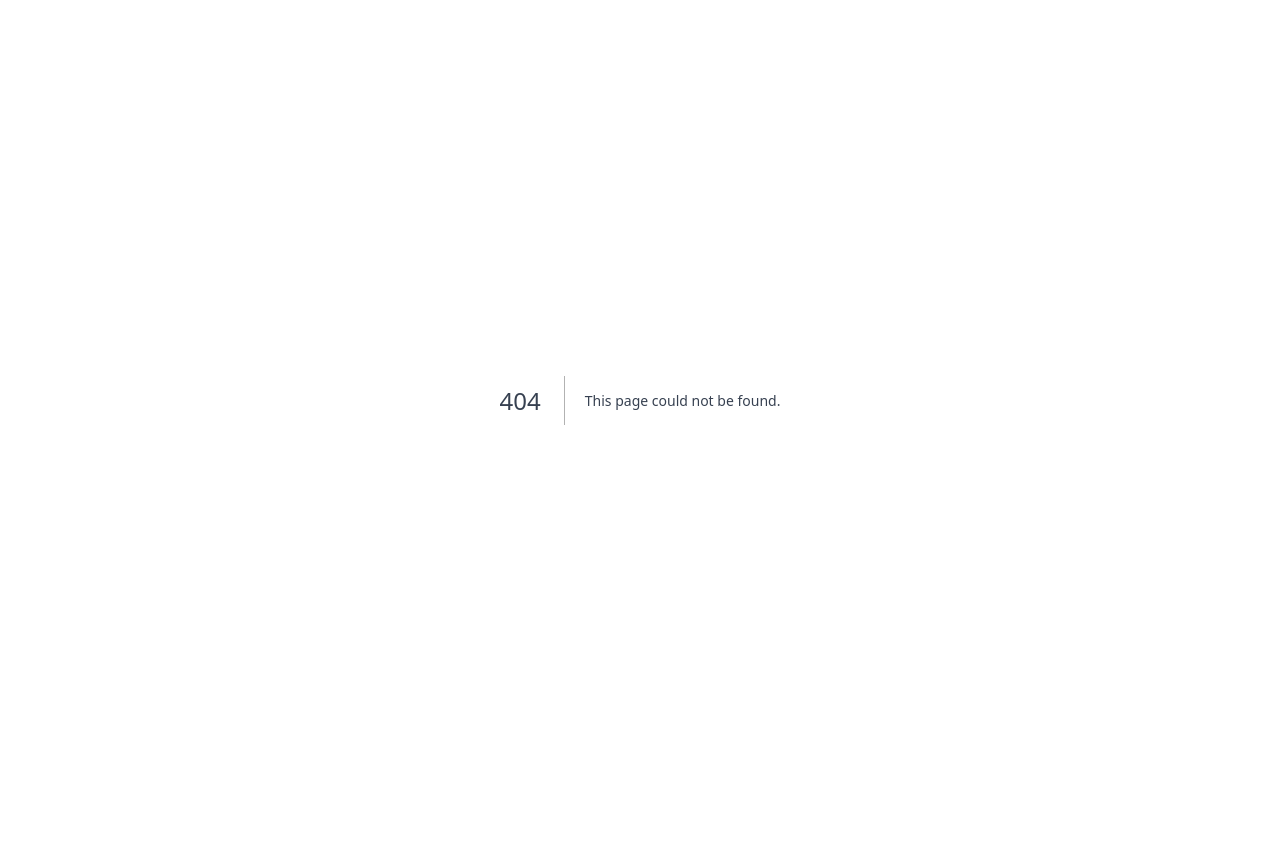
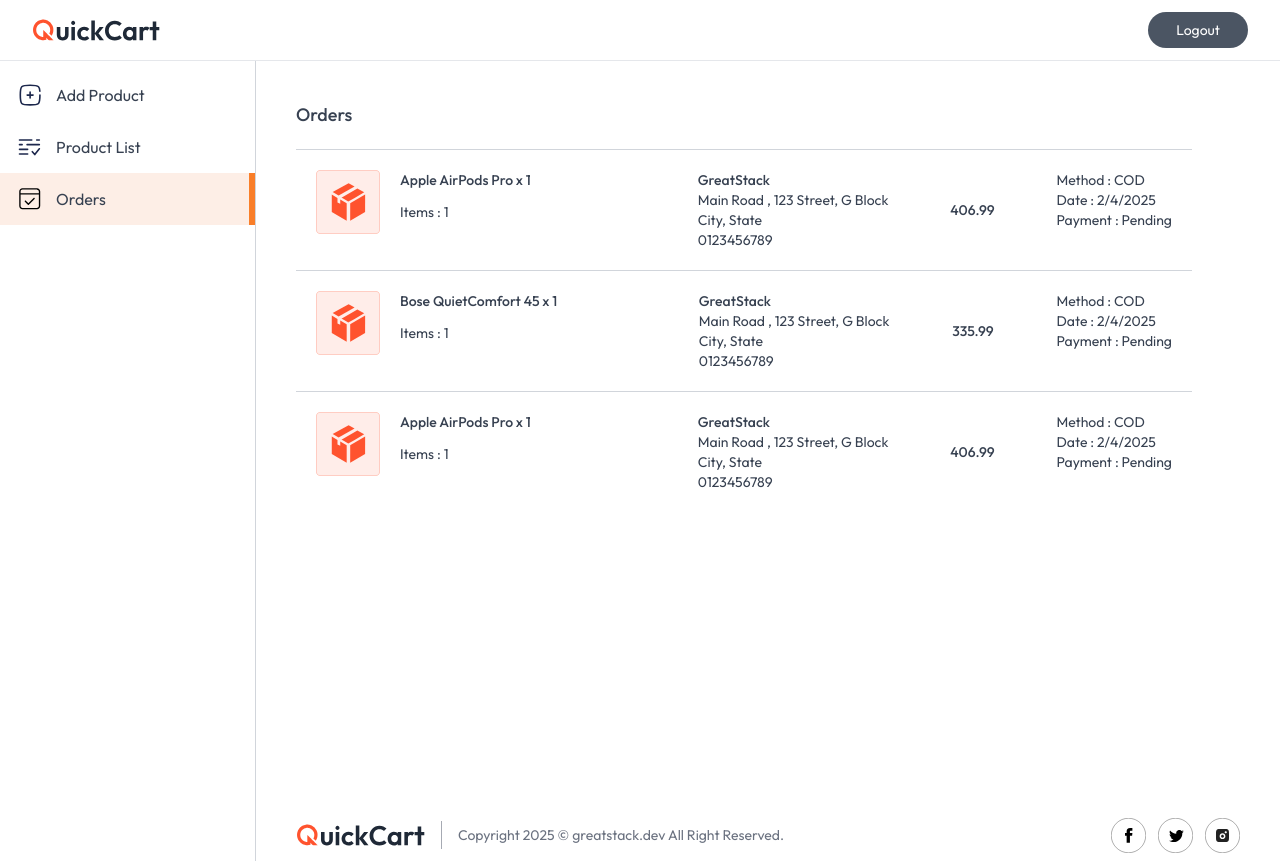
Before and after one commit to Wealthometer/Quick-Cart, a Next.js app: page /seller/orders in a window 1280 px wide. Before the commit this address had no page. Before the commit the page ends 800 px from the top, so only its background shows below. Built offline with nearby package versions, Linux system fonts and the light colour scheme.

Commit message:
Create page.jsx

```diff
--- /dev/null
+++ b/app/seller/orders/page.jsx
@@ -0,0 +1,73 @@
+'use client';
+import React, { useEffect, useState } from "react";
+import { assets, orderDummyData } from "@/assets/assets";
+import Image from "next/image";
+import { useAppContext } from "@/context/AppContext";
+import Footer from "@/components/seller/Footer";
+import Loading from "@/components/Loading";
+
+const Orders = () => {
+
+    const { currency } = useAppContext();
+
+    const [orders, setOrders] = useState([]);
+    const [loading, setLoading] = useState(true);
+
+    const fetchSellerOrders = async () => {
+        setOrders(orderDummyData);
+        setLoading(false);
+    }
+
+    useEffect(() => {
+        fetchSellerOrders();
+    }, []);
+
+    return (
+        <div className="flex-1 h-screen overflow-scroll flex flex-col justify-between text-sm">
+            {loading ? <Loading /> : <div className="md:p-10 p-4 space-y-5">
+                <h2 className="text-lg font-medium">Orders</h2>
+                <div className="max-w-4xl rounded-md">
+                    {orders.map((order, index) => (
+                        <div key={index} className="flex flex-col md:flex-row gap-5 justify-between p-5 border-t border-gray-300">
+                            <div className="flex-1 flex gap-5 max-w-80">
+                                <Image
+                                    className="max-w-16 max-h-16 object-cover"
+                                    src={assets.box_icon}
+                                    alt="box_icon"
+                                />
+                                <p className="flex flex-col gap-3">
+                                    <span className="font-medium">
+                                        {order.items.map((item) => item.product.name + ` x ${item.quantity}`).join(", ")}
+                                    </span>
+                                    <span>Items : {order.items.length}</span>
+                                </p>
+                            </div>
+                            <div>
+                                <p>
+                                    <span className="font-medium">{order.address.fullName}</span>
+                                    <br />
+                                    <span >{order.address.area}</span>
+                                    <br />
+                                    <span>{`${order.address.city}, ${order.address.state}`}</span>
+                                    <br />
+                                    <span>{order.address.phoneNumber}</span>
+                                </p>
+                            </div>
+                            <p className="font-medium my-auto">{currency}{order.amount}</p>
+                            <div>
+                                <p className="flex flex-col">
+                                    <span>Method : COD</span>
+                                    <span>Date : {new Date(order.date).toLocaleDateString()}</span>
+                                    <span>Payment : Pending</span>
+                                </p>
+                            </div>
+                        </div>
+                    ))}
+                </div>
+            </div>}
+            <Footer />
+        </div>
+    );
+};
+
+export default Orders;
```
